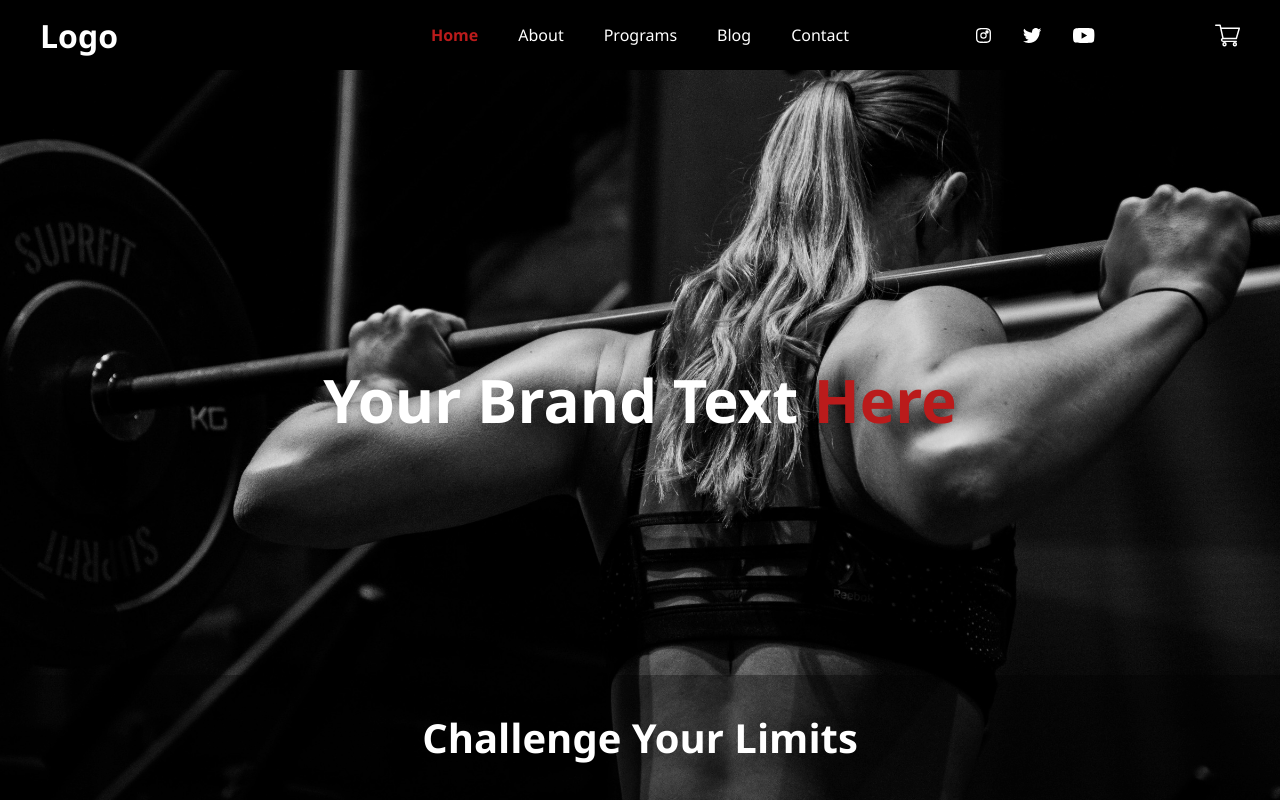
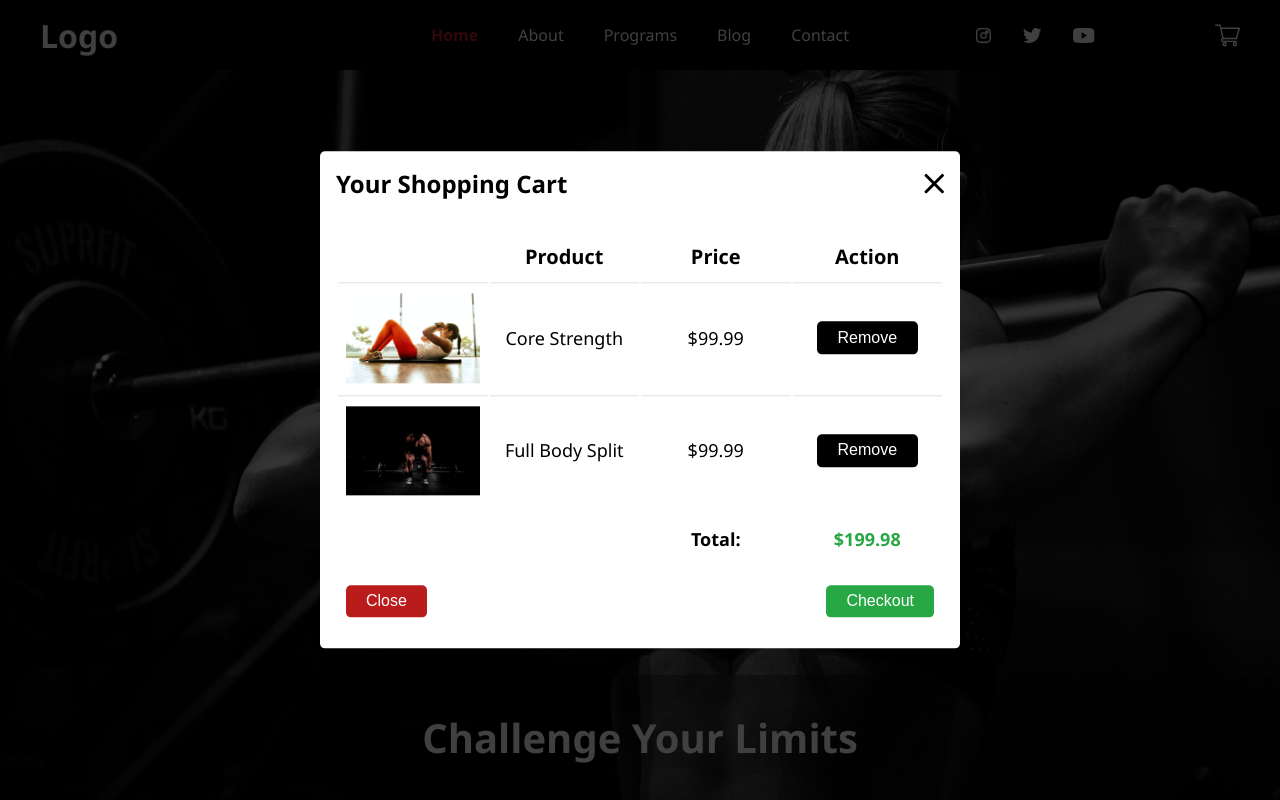
Before and after one commit to ZayneTech/Fitness-Template, a React (Create React App) app: page / in a window 1280 px wide. Both pictures are taken after a click on the icon 1227 px from the left and 35 px from the top of the page. Shown: the top 800 px of the page. Built offline with nearby package versions, Linux system fonts and the light colour scheme.

Commit message:
Shopping Cart Added: Context & Component

```diff
--- a/src/App.css
+++ b/src/App.css
@@ -120,6 +120,10 @@ img {
   object-position: 50% 50%;
 }
 
+svg {
+  cursor: pointer;
+}
+
 button {
   color: var(--clr-primary);
   border: transparent;
--- a/src/App.js
+++ b/src/App.js
@@ -1,5 +1,5 @@
+import { useContext } from 'react';
 import {BrowserRouter as Router, Route} from 'react-router-dom';
-import { ScrollProvider } from './context/scroll-context';
 import Homepage from './routes/homepage';
 import About from './routes/about';
 import AllPrograms from './routes/all-programs';
@@ -9,13 +9,20 @@ import Program from './routes/program';
 import './App.css';
 import Navbar from './components/navbar';
 import Footer from './components/footer';
+import { cartContext} from './context/cart-context';
+import ShoppingCart from './components/shopping-cart-modal';
+import { ScrollProvider } from './context/scroll-context';
 
 function App() {
+
+  const [cartIsOpen, setCartIsOpen] = useContext(cartContext);
+
   return (
     <div className="App">
       <Router>
-        <ScrollProvider>
             <Navbar />
+
+              {cartIsOpen ? <ShoppingCart /> : "" }
 
                 <Route exact path="/">
                     <Homepage />
@@ -46,7 +53,6 @@ function App() {
                 </Route>
 
             <Footer />
-        </ScrollProvider>
       </Router>
     </div>
   );
--- a/src/assets/stylesheets/navbar.css
+++ b/src/assets/stylesheets/navbar.css
@@ -7,6 +7,7 @@
     position: fixed;
     top: 0;
     z-index: 10;
+    transition: .5s;
 }
 
 .navbar nav {
--- /dev/null
+++ b/src/assets/stylesheets/shoppingcart.css
@@ -0,0 +1,143 @@
+.modal-container {
+    width: 100%;
+    height: 100%;
+    background: rgba(0, 0, 0, .75);
+    position: fixed;
+    margin: 0 auto;
+    z-index: 20;
+}
+
+.modal {
+    width: 95%;
+    background: white;
+    color: black;
+    position:fixed;
+    top: 20%;
+    left: 50%;
+    transform: translate(-50%, -20%);
+    border: transparent;
+    border-radius: 5px;
+}
+
+.modal header {
+    width: 95%;
+    display: flex;
+    justify-content: space-between;
+    align-items: center;
+    margin: 1rem auto 2rem auto;
+}
+
+    .modal-header #exit {
+        position: relative;
+        right: 0;
+        top: 0;
+    }
+
+.modal-body {
+    margin-bottom: 1rem;
+}
+
+    .modal-body table {
+        width: 95%;
+        margin: 0 auto;
+        text-align: center;
+    }
+
+    .modal-body table th {
+        width: 25%;
+        font-size: 1rem;
+        padding-bottom: 10px;
+    }
+
+    .modal-body table tbody td {
+        width: 25%;
+        font-size: .875rem;
+        border-top: 1px solid #dee2e6;
+        padding: 10px 7.5px;
+    }
+
+    .modal-body img {
+        width: 100%;
+
+    }
+
+    .modal-body button {
+        padding: 7.5px;
+        width: 100%;
+        font-size: .75rem;
+    }
+
+    .modal-body table tfoot td{
+        font-size: 1.125rem;
+        font-weight: var(--fw-bold);
+        padding-top: 25px;
+    }
+
+    .total-price {
+        color: #28a745;
+    }
+
+.modal-footer {
+    width: 95%;
+    margin: 0 auto 1rem auto;
+    padding: 15px 10px;
+    display: flex;
+    justify-content: space-between;
+    align-items: center;
+    font-size: clamp(.875rem, 2vw, 1.5rem);
+    font-weight: var(--fw-bold);
+}
+
+    .modal-footer .close {
+        background: var(--clr-accent);
+    }
+
+    .modal-footer .green {
+        background: #28a745;
+    }
+
+@media only screen and (min-width: 500px) {
+
+    .modal-body table th {
+        font-size: clamp(1rem, 3vw, 1.25rem);
+    }
+
+    .modal-body table tbody td {
+        font-size: clamp(.875rem, 3.2vw, 1.125rem);
+    }
+
+    .modal-body button {
+        width: 75%;
+        font-size: clamp(.75rem, 2vw, 1rem);
+    }
+}
+
+@media only screen and (min-width: 769px) {
+    .modal {
+        width: 50%;
+        max-width: 800px;
+        top: 50%;
+        transform: translate(-50%, -50%);
+    }
+
+    .modal header {
+        margin: 1rem auto 2.5rem auto;
+    }
+
+        .modal-header h2 {
+            font-size: 1.5rem;
+        }
+
+        .modal-header #exit {
+            display: unset;
+         }
+
+    .modal-body {
+        max-height: 500px;
+        overflow-y: auto;
+    }
+
+        .modal-body table tfoot td {
+            padding-top: 20px;
+        }
+}
--- a/src/components/homepage-programs.js
+++ b/src/components/homepage-programs.js
@@ -19,7 +19,7 @@ const HomepagePrograms = () => {
                         <h3>Information About Programs</h3>
                         <p>Lorem ipsum dolor sit amet, consectetur adipiscing elit adipiscing elit</p>
                     </div>
-                 <h3>All Programs</h3>
+                 <h3><Link to="/programs">All Programs</Link></h3>
                 </div>
                 </div>
             </div>
--- a/src/components/navbar.js
+++ b/src/components/navbar.js
@@ -1,11 +1,28 @@
-import React from 'react';
+import React, { useContext, useEffect, useRef, useState} from 'react';
+import { scrollContext} from '../context/scroll-context';
 import { Link } from 'react-router-dom';
 import {Instagram, Twitter, Youtube, Cart, Hamburger, Exit} from '../components/svgs';
 import '../assets/stylesheets/navbar.css';
 
 const Navbar = () => {
+    /* scroll context and states */
+    const [scrollPos] = useContext(scrollContext);
+    const [prevScrollPos, setPrevScrollPos] = useState(scrollPos);
+
+    const navbar = useRef();
+
+    useEffect(() => {
+        if(prevScrollPos >= scrollPos) {
+            navbar.current.style.top = '0'
+        } else {
+            navbar.current.style.top = '-70px'
+        }
+        setPrevScrollPos(scrollPos)
+     }, [scrollPos])
+
+
     return(
-        <header className="bg-dark flex navbar">
+        <header className="bg-dark flex navbar" ref={navbar}>
 
                 <div className="logo-div">
                     <Hamburger />
@@ -17,7 +34,7 @@ const Navbar = () => {
 
 
             <nav className="flex">
-                <Exit />
+                <Exit color="#FFF"/>
                 <h2><Link to="/">Logo</Link></h2>
 
                 <ul>
@@ -36,7 +53,7 @@ const Navbar = () => {
                     <Youtube />
                 </div>
 
-                <Cart />
+                <Cart/>
             </div>
         </header>
     )
--- /dev/null
+++ b/src/components/shopping-cart-modal.js
@@ -0,0 +1,64 @@
+import React from 'react';
+import '../assets/stylesheets/shoppingcart.css'
+import core from '../assets/images/core-girl-opt.jpg'
+import deadlift from '../assets/images/dark-deadlift-opt.jpg'
+import { Exit } from './svgs';
+
+const ShoppingCart = () => {
+    return(
+    /*Shopping Cart Modal */
+
+    <div className="modal-container">
+        <div className="modal">
+            <header className="modal-header">
+                <h2>Your Shopping Cart</h2>
+                <Exit color='#000' />
+            </header>
+
+            <div className="modal-body">
+
+                <table>
+                    <thead className="table-head">
+                        <th></th>
+                        <th>Product</th>
+                        <th>Price</th>
+                        <th>Action</th>
+                    </thead>
+
+                    <tbody>
+                        <tr>
+                            <td><img src={core}/></td>
+                            <td>Core Strength</td>
+                            <td>$99.99</td>
+                            <td><button className="button">Remove</button></td>
+                        </tr>
+
+                        <tr>
+                            <td><img src={deadlift}/></td>
+                            <td>Full Body Split</td>
+                            <td>$99.99</td>
+                            <td><button className="button">Remove</button></td>
+                        </tr>
+                    </tbody>
+
+                    <tfoot>
+                        <tr>
+                            <td></td>
+                            <td></td>
+                            <td>Total:</td>
+                            <td className="total-price">$199.98</td>
+                        </tr>
+                    </tfoot>
+                </table>
+            </div>
+
+            <div className="modal-footer">
+                <button className="close">Close</button>
+                <button className="green">Checkout</button>
+            </div>
+        </div>
+    </div>
+    )
+}
+
+export default ShoppingCart;
--- a/src/components/svgs.js
+++ b/src/components/svgs.js
@@ -1,4 +1,5 @@
-import React from 'react';
+import React, { useContext, useEffect } from 'react';
+import { cartContext } from '../context/cart-context';
 
 
 
@@ -33,8 +34,11 @@ export const Youtube = () => {
 }
 
 export const Cart = () => {
+
+    const [cartIsOpen, setCartIsOpen] = useContext(cartContext);
+
     return(
-        <svg xmlns="http://www.w3.org/2000/svg" width="28.433" height="24.99" viewBox="0 0 28.433 24.99" id="cart">
+        <svg xmlns="http://www.w3.org/2000/svg" width="28.433" height="24.99" viewBox="0 0 28.433 24.99" id="cart" onClick={() => setCartIsOpen(prev => !prev)}>
             <g id="shopping-cart" transform="translate(0)">
                 <g id="Group_5" data-name="Group 5" transform="translate(0 0)">
                     <path id="Path_3" data-name="Path 3" d="M9.161,16.661H24.268a.833.833,0,0,0,.8-.6L28.4,4.394a.833.833,0,0,0-.8-1.062H7.24l-.6-2.68A.833.833,0,0,0,5.831,0h-5a.833.833,0,1,0,0,1.666h4.33L8.17,15.2a2.5,2.5,0,0,0,.993,4.792H24.268a.833.833,0,1,0,0-1.666H9.163a.833.833,0,0,1,0-1.666ZM26.5,5l-2.856,10H9.831L7.61,5Zm0,0" transform="translate(0 0)" fill="#fff"/>
@@ -58,12 +62,12 @@ export const Hamburger = () => {
     )
 }
 
-export const Exit = () => {
+export const Exit = (props) => {
     return(
         <svg xmlns="http://www.w3.org/2000/svg" width="20.506" height="20.506" viewBox="0 0 20.506 20.506" id="exit">
             <g id="Exit" transform="translate(-99.747 -14.247)">
-                <rect id="Rectangle_92" data-name="Rectangle 92" width="26" height="3" rx="1.5" transform="translate(101.868 14.247) rotate(45)" fill="#fff"/>
-                <rect id="Rectangle_93" data-name="Rectangle 93" width="26" height="3" rx="1.5" transform="translate(99.747 32.632) rotate(-45)" fill="#fff"/>
+                <rect id="Rectangle_92" data-name="Rectangle 92" width="26" height="3" rx="1.5" transform="translate(101.868 14.247) rotate(45)" fill={props.color}/>
+                <rect id="Rectangle_93" data-name="Rectangle 93" width="26" height="3" rx="1.5" transform="translate(99.747 32.632) rotate(-45)" fill={props.color}/>
             </g>
         </svg>
     )
--- /dev/null
+++ b/src/context/cart-context.js
@@ -0,0 +1,17 @@
+import React, {useState, createContext} from 'react';
+
+
+
+export const cartContext = createContext();
+
+
+export const CartProvider = (props) => {
+
+    const [cartIsOpen, setCartIsOpen] = useState(false);
+
+    return(
+        <cartContext.Provider value={[cartIsOpen, setCartIsOpen]}>
+            {props.children}
+        </cartContext.Provider>
+    )
+}
--- a/src/context/scroll-context.js
+++ b/src/context/scroll-context.js
@@ -7,12 +7,12 @@ export const scrollContext = createContext();
 export const ScrollProvider = (props) => {
     const [scrollPos, setScrollPos] = useState(0);
 
-    window.addEventListener('scroll', () => {
-        setScrollPos(window.scrollY);
-    })
+    window.onscroll = () => {
+        setScrollPos(window.pageYOffset);
+    }
 
     return(
-        <scrollContext.Provider value={scrollPos}>
+        <scrollContext.Provider value={[scrollPos]}>
             {props.children}
         </scrollContext.Provider>
     )
--- a/src/index.js
+++ b/src/index.js
@@ -3,10 +3,18 @@ import ReactDOM from 'react-dom';
 import './index.css';
 import App from './App';
 import reportWebVitals from './reportWebVitals';
+import { ScrollProvider } from './context/scroll-context';
+import { CartProvider } from './context/cart-context';
 
 ReactDOM.render(
   <React.StrictMode>
-    <App />
+    <ScrollProvider>
+      <CartProvider>
+
+          <App />
+
+      </CartProvider>
+    </ScrollProvider>
   </React.StrictMode>,
   document.getElementById('root')
 );
```
Lines whose indentation alone changed are shown as unchanged.
